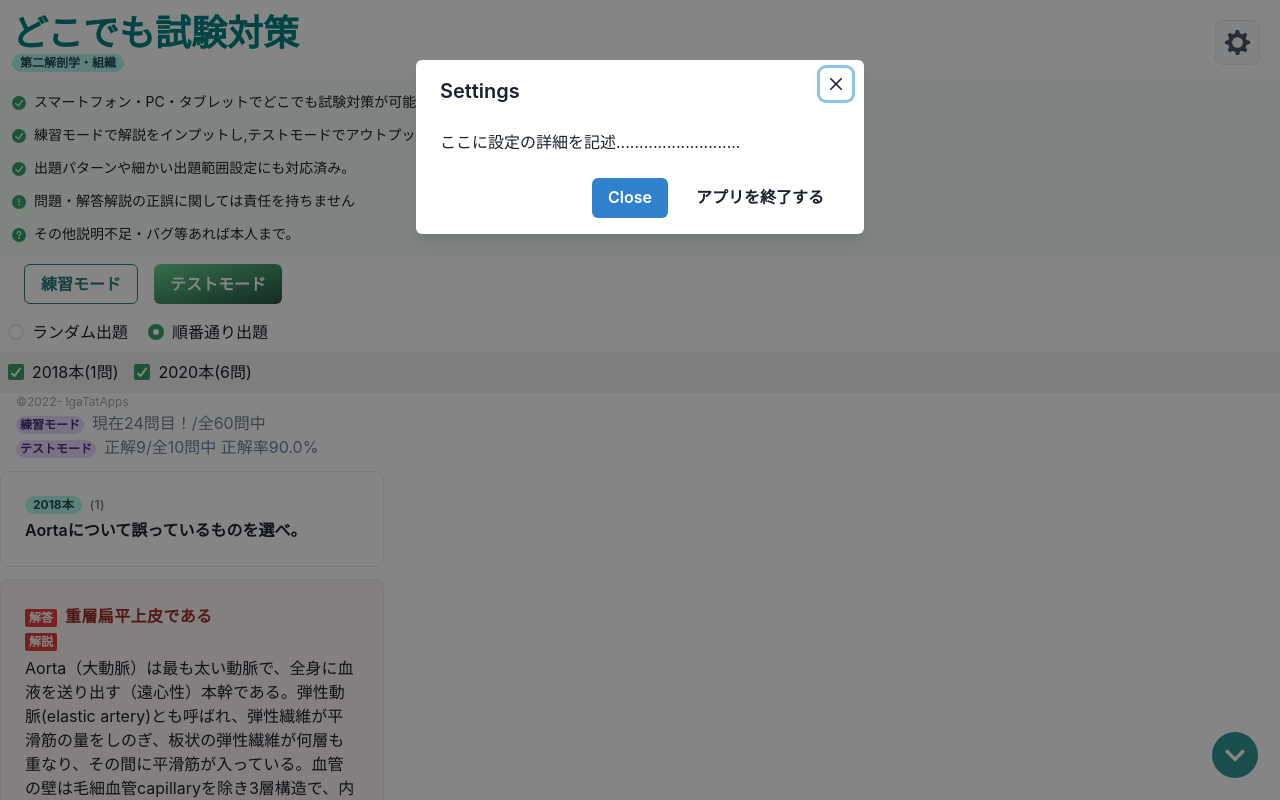
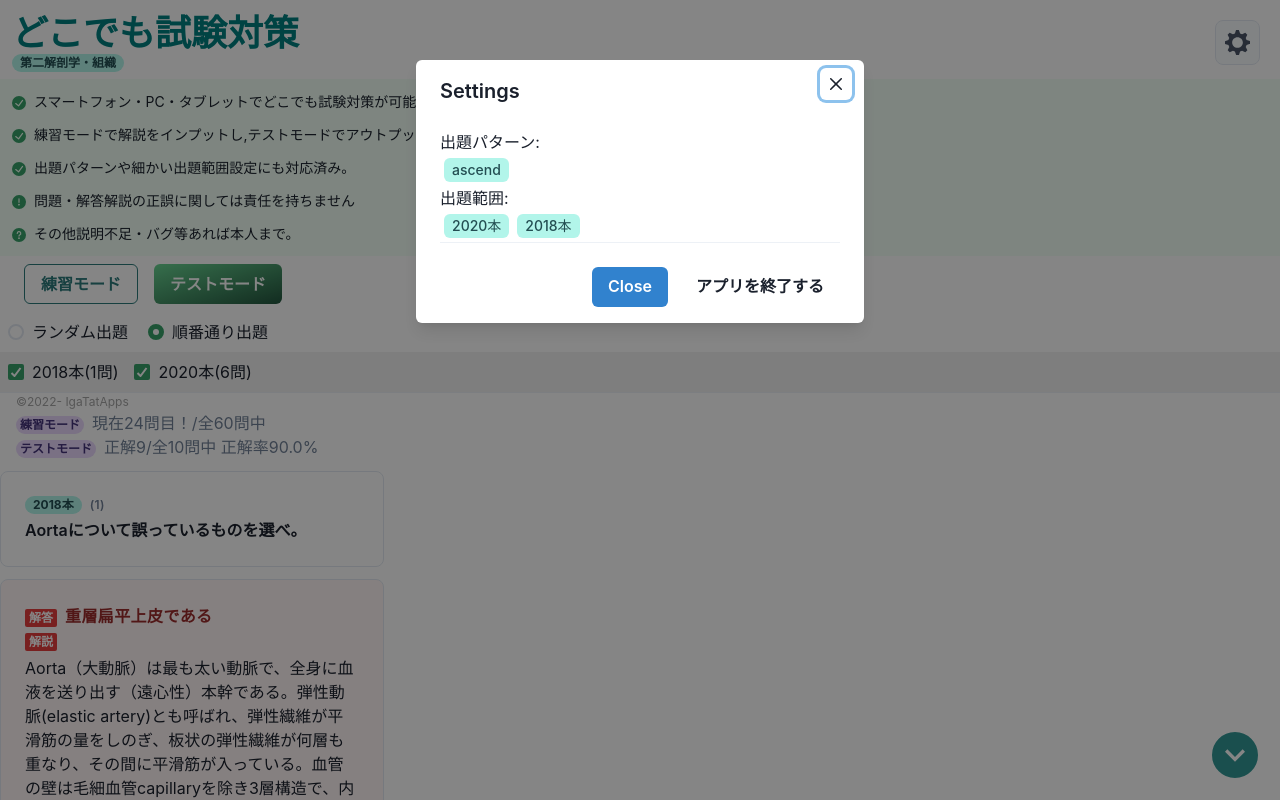
Before and after one commit to Igaki12/Anywhere-studying02, a React (Create React App) app: page / in a window 1280 px wide. Both pictures are taken after a click on the button 1237 px from the left and 42 px from the top of the page. Shown: the top 800 px of the page. Built offline with nearby package versions, Linux system fonts and the light colour scheme.

Commit message:
fixed useSetting behabior

```diff
--- a/src/components/ControlPanel.js
+++ b/src/components/ControlPanel.js
@@ -11,16 +11,19 @@ import {
   ModalBody,
   ModalCloseButton,
   useDisclosure,
+  Divider,
+  Text,
+  Tag,
 } from '@chakra-ui/react'
 import { ArrowBackIcon, SettingsIcon, ChevronDownIcon } from '@chakra-ui/icons'
-export const ControlPanel = ({showSettingDetail}) => {
+export const ControlPanel = ({ showSettingDetail }) => {
   const { isOpen, onOpen, onClose } = useDisclosure()
-  let settingDetail = showSettingDetail();
-  console.log(settingDetail);
+  let settingDetail = showSettingDetail()
+  console.log(settingDetail)
   const scrollToTheBottom = () => {
-    let element = document.documentElement;
-    let bottom = element.scrollHeight - element.clientHeight;
-    window.scroll(0, bottom);
+    let element = document.documentElement
+    let bottom = element.scrollHeight - element.clientHeight
+    window.scroll(0, bottom)
   }
   return (
     <>
@@ -51,8 +54,17 @@ export const ControlPanel = ({showSettingDetail}) => {
           <ModalHeader>Settings</ModalHeader>
           <ModalCloseButton />
           <ModalBody>
-            ここに設定の詳細を記述...........................
-            {/* {settingDetail} */}
+            <Text>出題パターン:</Text>
+            <Tag colorScheme="teal" m={1}>
+              {settingDetail.questionOrder}
+            </Tag>
+            <Text>出題範囲:</Text>
+            {settingDetail.questionRange.map((year) => (
+              <Tag colorScheme="teal" m="1">
+                {year}
+              </Tag>
+            ))}
+            <Divider orientation="horizontal" />
           </ModalBody>
 
           <ModalFooter>
--- a/src/components/Setting.js
+++ b/src/components/Setting.js
@@ -21,7 +21,7 @@ export const Setting = ({
 }) => {
   const settingDetail = showSettingDetail()
   const clickTest = () => {
-    console.log("clicked");
+    console.log('clicked')
   }
   return (
     <>
@@ -60,19 +60,21 @@ export const Setting = ({
           テストモード
         </Button>
       </Stack>
-      <RadioGroup defaultValue={settingDetail.questionOrder}>
+      <RadioGroup
+        defaultValue={settingDetail.questionOrder}
+      >
         <Stack spacing={5} direction="row" p={2}>
           <Radio
             colorScheme="red"
             value="random"
-            onClick={() => clickTest()}
+            onChange={() => updateQuestionOrder('random')}
           >
             ランダム出題
           </Radio>
           <Radio
             colorScheme="green"
             value="ascend"
-            onClick={() => updateQuestionOrder('ascend')}
+            onChange={() => updateQuestionOrder('ascend')}
           >
             順番通り出題
           </Radio>
@@ -89,7 +91,7 @@ export const Setting = ({
             <Checkbox
               value={group.groupTag}
               key={index}
-              onClick={() => toggleQuestionRange(group.groupTag)}
+              onChange={() => toggleQuestionRange(group.groupTag)}
             >
               {group.groupTag}(
               {group.groupContents ? group.groupContents.length : '0'}問)
--- a/src/hooks/useSetting.js
+++ b/src/hooks/useSetting.js
@@ -10,13 +10,13 @@ export const useSetting = () => {
     return settingDetail
   }
   const updateQuestionOrder = (order) => {
-    let updatedSettingDetail = [...settingDetail]
-    updatedSettingDetail.questionOrder = order;
+    let updatedSettingDetail = settingDetail
+    updatedSettingDetail.questionOrder = order
     console.log('updatedSettingDetail:' + updatedSettingDetail)
     setSettingDetail(updatedSettingDetail)
   }
   const toggleQuestionRange = (value) => {
-    let toggledSettingDetail = [...settingDetail]
+    let toggledSettingDetail = settingDetail
     if (toggledSettingDetail.questionRange.indexOf(value) === -1) {
       toggledSettingDetail.questionRange.push(value)
     } else {
@@ -32,5 +32,5 @@ export const useSetting = () => {
     showSettingDetail,
     updateQuestionOrder,
     toggleQuestionRange,
-  };
+  }
 }
```
Also changed, not shown: src/hooks/useHistory.js (added), 7 other files (tests, documents, lock files or other folders).
